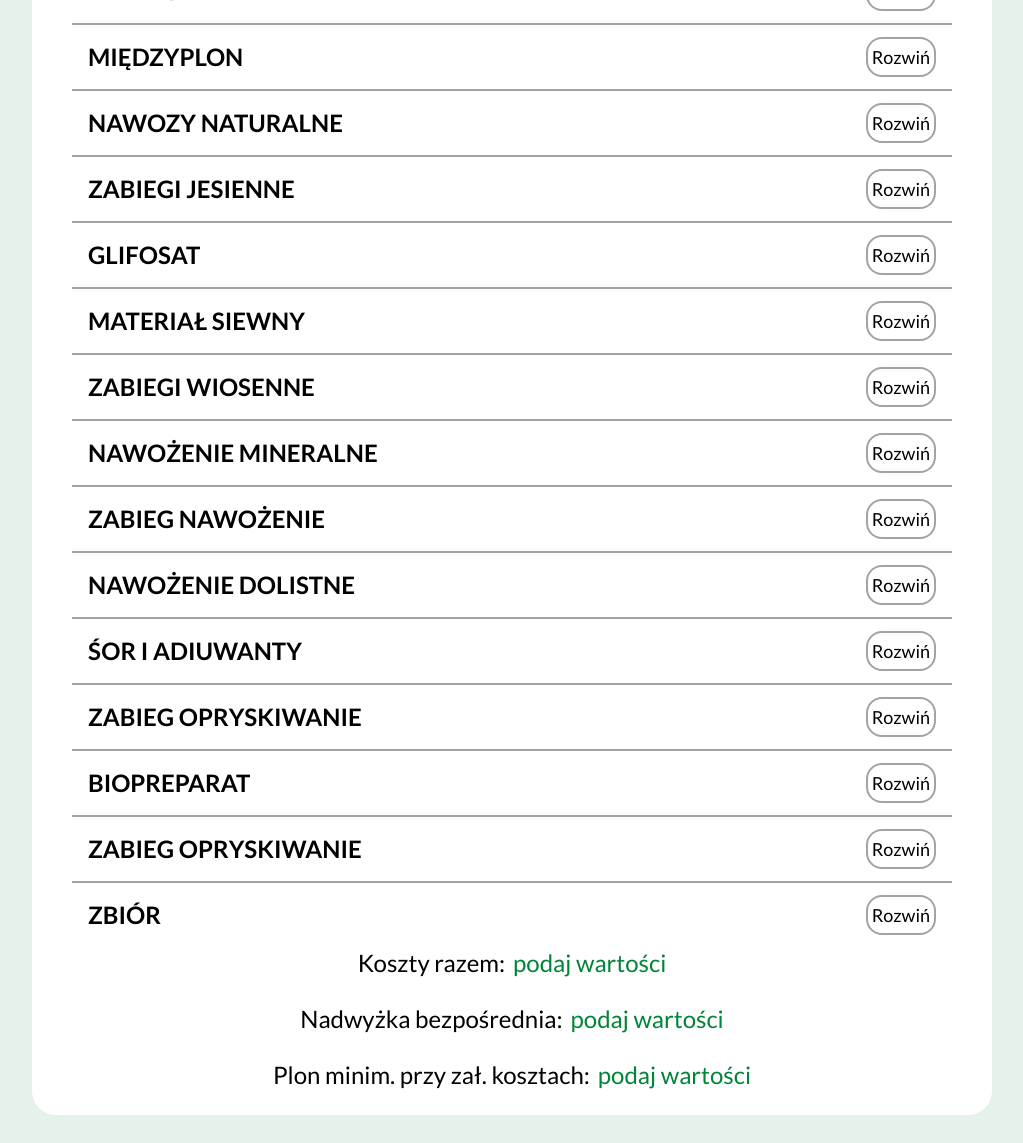
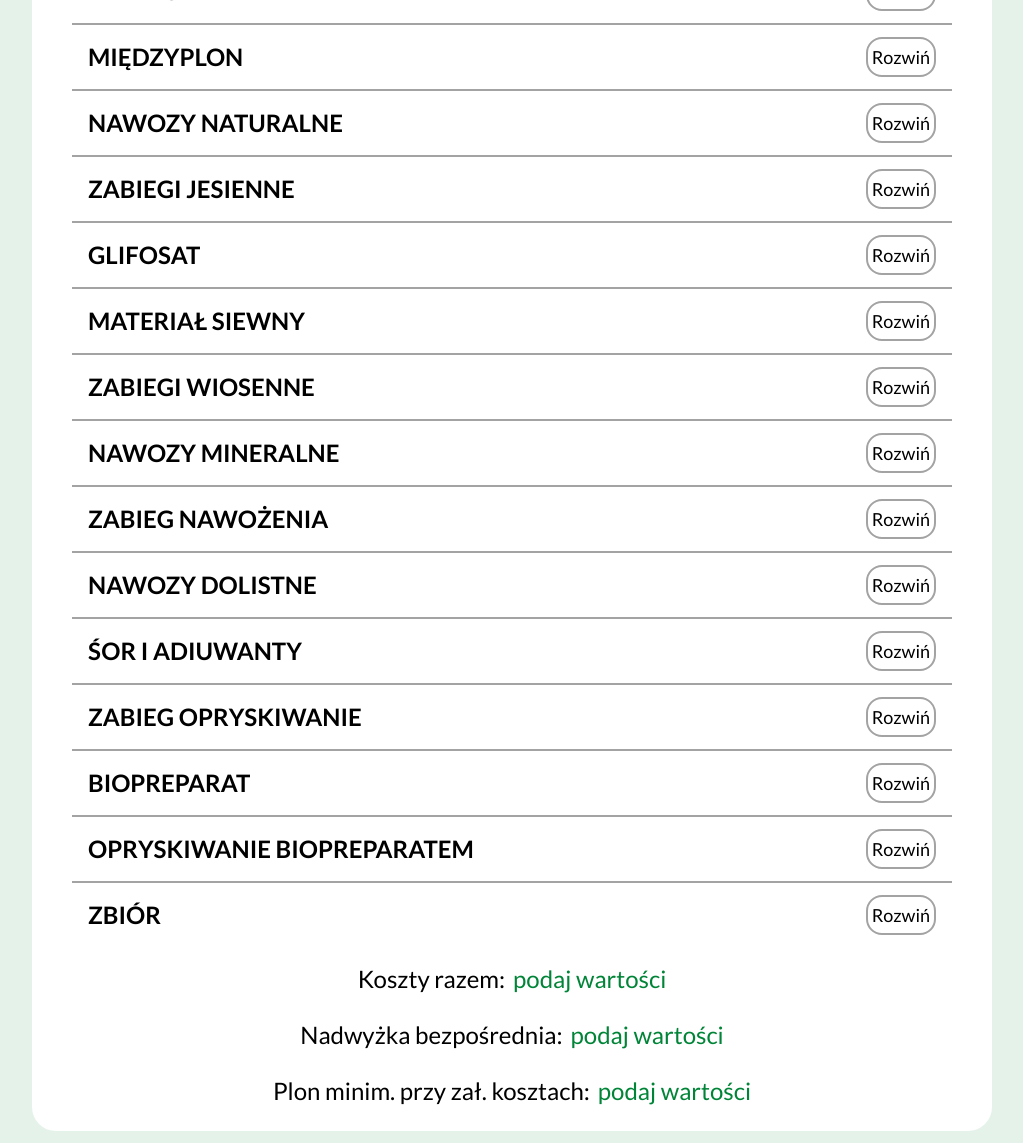
Before and after one commit to MescoCzubinski/kalkulacjaStraczkowe, a website: page src/index.html in a window 1280 px wide. Shown: the part 563-1706 px from the top of the page, without its empty margins (128-1151 px from the left). Drawn offline with Linux system fonts and the light colour scheme.

Commit message:
final version

```diff
--- a/src/calculationsScript.js
+++ b/src/calculationsScript.js
@@ -236,7 +236,7 @@ function mainContentLoad() {
     ],
     "Razem ekoschematy:",
     "zł/ha",
-    "",
+    "*domyślne wartości za rok 2024, wykasuj i wpisz aktualne",
     "all-check",
     (a, b, c, d, e, f, g, h, i, j) => a + b + c + d + e + f + g + h + i + j
   );
@@ -291,7 +291,7 @@ function mainContentLoad() {
     [
       { id: "cena-nawozu", name: "Cena nawozu:", placeholder: "cena 1 t naw. natur.", unit: "zł/t" },
       { id: "dawka-ha-nawozu", name: "Dawka na ha:", placeholder: "dawka naw. na 1 ha", unit: "t, m³/ha" },
-      { id: "koszt-stosowania", name: "Koszt stosowania:", placeholder: "koszt rozl./rozrzuc/", unit: "zł/ha" },
+      { id: "koszt-stosowania", name: "Koszt stosowania:", placeholder: "koszt rozrzuc./rozl.", unit: "zł/ha" },
       { id: "koszt-zaladunku", name: "Koszt załadunku:", placeholder: "koszt załad./pomp.", unit: "zł/t, m³" },
       { id: "czestotliowsc-nawozu", name: "Częstotliwość:", placeholder: "co ile lat", unit: "lat" },
     ],
@@ -319,7 +319,7 @@ function mainContentLoad() {
     "#glifosat",
     "glifosat",
     [
-      { id: "herbicyd-glifosan", name: "Herbicyd z glifosatem:", placeholder: "cena glifosatu", unit: "zł/l" },
+      { id: "herbicyd-glifosan", name: "Herbicyd z glifosatem:", placeholder: "cena herb. z glif.", unit: "zł/l" },
       { id: "dawka-herbicydu", name: "Dawka herbicydu na ha:", placeholder: "dawka herb. z glif.", unit: "l/ha" },
       { id: "adiuwant-glifosan", name: "Adiuwant do glifosatu:", placeholder: "cena adiuwanta", unit: "l, kg/ha" },
       { id: "dawka-adiuwanta", name: "Dawka adiuwanta na ha:", placeholder: "dawka adiuwanta", unit: "l, kg/ha" },
@@ -368,9 +368,9 @@ function mainContentLoad() {
     "#zbior",
     "zbiór",
     [
-      { id: "cena-koszenia", name: "Cena koszenia:", placeholder: "koszt kombajnu na ha", unit: "zł/ha" },
+      { id: "cena-koszenia", name: "Cena koszenia:", placeholder: "koszt kombajnu na 1 ha", unit: "zł/ha" },
       { id: "koszt-kilometrowki", name: "Koszt kilometrówki:", placeholder: "stawka za km wewn. gosp.", unit: "zł/km" },
-      { id: "dystans-transp", name: "Dystans transp. wewn.:", placeholder: "szacunk. dystans", unit: "km" },
+      { id: "dystans-transp", name: "Dystans transp. wewn.:", placeholder: "szacunkowy dystans", unit: "km" },
       { id: "cena-suszenia", name: "Cena suszenia:", placeholder: "koszt susz. tono-proc.", unit: "zł/t/%" },
       { id: "wilgt-zbior", name: "Wilgotność podczas zbioru:", placeholder: "", unit: "%" },
       { id: "wilgt-doc", name: "Wilgotność docelowa:", placeholder: "", unit: "%" },
@@ -383,9 +383,9 @@ function mainContentLoad() {
   );
   new CalculatorBlock(
     "#nawozenie-mineralne-zabieg",
-    "Zabieg nawożenie",
+    "zabieg nawożenia",
     [
-      { id: "koszt-nawozenia", name: "Koszt zabiegu nawożenia:", placeholder: "koszt nawożenia na ha", unit: "zł/ha" },
+      { id: "koszt-nawozenia", name: "Koszt zabiegu nawożenia:", placeholder: "koszt nawożenia na 1 ha", unit: "zł/ha" },
       { id: "czestotliwosc-nawozenia", name: "Częstotliwość zabiegu nawożenia:", placeholder: "ile razy na 1 ha", unit: "razy/ha" },
     ],
     "Koszt nawożenia",
@@ -398,7 +398,7 @@ function mainContentLoad() {
     "#adiuwant-zabieg",
     "Zabieg opryskiwanie",
     [
-      { id: "koszt-opryskiwania-ad", name: "Koszt zabiegu opryskiwania:", placeholder: "koszt nawożenia na ha", unit: "zł/ha" },
+      { id: "koszt-opryskiwania-ad", name: "Koszt zabiegu opryskiwania:", placeholder: "koszt oprysk. na 1 ha", unit: "zł/ha" },
       { id: "czestotliwosc-opryskiwania-ad", name: "Częstotliwość zabiegu opryskiwania:", placeholder: "ile razy na 1 ha", unit: "razy/ha" },
     ],
     "Koszt opryskiwania",
@@ -409,9 +409,9 @@ function mainContentLoad() {
   );
   new CalculatorBlock(
     "#biopreparat-zabieg",
-    "Zabieg opryskiwanie",
+    "Opryskiwanie biopreparatem",
     [
-      { id: "koszt-opryskiwania-bio", name: "Koszt zabiegu opryskiwania:", placeholder: "koszt nawożenia na ha", unit: "zł/ha" },
+      { id: "koszt-opryskiwania-bio", name: "Koszt zabiegu opryskiwania:", placeholder: "koszt stosowania na 1 ha", unit: "zł/ha" },
       { id: "czestotliwosc-opryskiwania-bio", name: "Częstotliwość zabiegu opryskiwania:", placeholder: "ile razy na 1 ha", unit: "razy/ha" },
     ],
     "Koszt opryskiwania",
@@ -435,12 +435,12 @@ function mainContentLoad() {
 
   new dynamicCalculatorBlock(
     "#nawozenie-mineralne",
-    "nawożenie mineralne",
+    "Nawozy mineralne",
     [
       {
         id: "koszt-jednostkowy-nm",
         name: "Koszt jednostkowy:",
-        placeholder: "koszt za t",
+        placeholder: "koszt za 1 t",
         unit: "zł/t",
       },
       {
@@ -450,18 +450,20 @@ function mainContentLoad() {
         unit: "kg/ha",
       },
     ],
+    "nazwa nawozu",
     "Koszt:",
     "zł",
-    (a, b) => a * b
+    (a, b) => a * b,
+    1000
   );
   new dynamicCalculatorBlock(
     "#nawozenie-dolistne",
-    "Nawożenie dolistne",
+    "Nawozy dolistne",
     [
       {
         id: "koszt-jednostkowy-dl",
         name: "Koszt jednostkowy:",
-        placeholder: "koszt za l, kg:",
+        placeholder: "koszt za 1 l, kg:",
         unit: "zł/l, kg",
       },
       {
@@ -471,9 +473,11 @@ function mainContentLoad() {
         unit: "l, kg/ha",
       },
     ],
+    "nazwa nawozu",
     "Koszt:",
     "zł",
-    (a, b) => a * b
+    (a, b) => a * b,
+    1
   );
   new dynamicCalculatorBlock(
     "#adiuwant",
@@ -492,9 +496,11 @@ function mainContentLoad() {
         unit: "l, kg/ha",
       },
     ],
+    "nazwa środka",
     "Koszt:",
     "zł",
-    (a, b) => a * b
+    (a, b) => a * b,
+    1
   );
   new dynamicCalculatorBlock(
     "#biopreparat",
@@ -503,7 +509,7 @@ function mainContentLoad() {
       {
         id: "koszt-jednostkowy-bio",
         name: "Koszt jednostkowy:",
-        placeholder: "koszt za l, kg:",
+        placeholder: "koszt za 1 l, kg:",
         unit: "zł/l, kg",
       },
       {
@@ -513,9 +519,11 @@ function mainContentLoad() {
         unit: "l, kg/ha",
       },
     ],
+    "nazwa biopreparatu",
     "Koszt:",
     "zł",
-    (a, b) => a * b
+    (a, b) => a * b,
+    1
   );
 }
 
@@ -533,6 +541,10 @@ document.querySelector("#reset").addEventListener("click", function () {
   document.querySelector("#material-siewny").innerHTML = "";
   document.querySelector("#zabiegi-wiosenne").innerHTML = "";
   document.querySelector("#nawozenie-mineralne").innerHTML = "";
+  document.querySelector("#nawozenie-dolistne").innerHTML = "";
+  document.querySelector("#nawozenie-mineralne-zabieg").innerHTML = "";
+  document.querySelector("#adiuwant-zabieg").innerHTML = "";
+  document.querySelector("#biopreparat-zabieg").innerHTML = "";
   document.querySelector("#adiuwant").innerHTML = "";
   document.querySelector("#biopreparat").innerHTML = "";
   document.querySelector("#zbior").innerHTML = "";
@@ -596,3 +608,8 @@ function calculateSum() {
 document.addEventListener("click", calculateSum);
 document.addEventListener("input", calculateSum);
 document.addEventListener("change", calculateSum);
+
+//nawożenie minerlane 1600 * 100 / 1000 -> 160
+//mineralne i doslistne: "nazwa nawozu"
+//ŚOR: "nazwa środka"
+//biopreparat: "nazwa biopreparatu"
--- a/src/dynamicCalculationScript.js
+++ b/src/dynamicCalculationScript.js
@@ -1,12 +1,14 @@
 class dynamicCalculatorBlock {
-  constructor(containerId, containerName, inputs, resultText, resultUnit, calculation) {
+  constructor(containerId, containerName, inputs, sectionName, resultText, resultUnit, calculation, divider) {
     this.container = document.querySelector(containerId);
     this.containerId = containerId.toLowerCase();
     this.containerName = containerName;
     this.inputs = inputs;
+    this.sectionName = sectionName;
     this.resultText = resultText;
     this.resultUnit = resultUnit;
     this.calculation = calculation;
+    this.divider = divider;
     this.sections = [];
     this.sectionsId = 0;
     this.inputElements = [];
@@ -27,7 +29,7 @@ class dynamicCalculatorBlock {
     let inputName = document.createElement("input");
     inputName.type = "text";
     inputName.id = this.containerName + "-" + this.sectionsId;
-    inputName.placeholder = "Nazwa";
+    inputName.placeholder = this.sectionName;
     inputName.classList.add("w-full", "h-12", "pl-2", "mb-5", "text-xl", "border-2", "border-bg-info", "rounded-3xl", "hover:bg-bg-info/25", "textInput");
     let buttonDelete = document.createElement("input");
     buttonDelete.type = "button";
@@ -95,7 +97,7 @@ class dynamicCalculatorBlock {
     const calculateResult = () => {
       let values = sectionInputs.map((input) => Number(input.value) || 0);
 
-      let result = values[0] * values[1];
+      let result = (values[0] * values[1]) / this.divider;
       if (result !== 0 && result !== Infinity && !isNaN(result)) {
         resultValue.innerHTML = result.toLocaleString("pl-PL", { minimumFractionDigits: 2, maximumFractionDigits: 2 }) + ` ${this.resultUnit}`;
       } else {
@@ -147,7 +149,7 @@ class dynamicCalculatorBlock {
 
     let buttonAdd = document.createElement("input");
     buttonAdd.type = "button";
-    buttonAdd.value = "dodaj kalkulator";
+    buttonAdd.value = "dodaj kolejny";
     buttonAdd.classList.add("flex", "justify-content", "w-48", "h-12", "mt-4", "ml-auto", "mr-auto", "text-xl", "text-bg-info", "border-2", "border-bg-info", "rounded-3xl", "hover:bg-bg-info/25", "add-button");
     containerContent.appendChild(buttonAdd);
 
@@ -171,6 +173,7 @@ class dynamicCalculatorBlock {
       let newSection = this.sections[this.sections.length - 1];
       this.container.querySelector(".show-hide-content > div").appendChild(newSection);
       this.calculateMainResult();
+      recalculateSectionHeight();
     });
   }
 
@@ -188,6 +191,7 @@ class dynamicCalculatorBlock {
       }
     });
 
+    total /= this.divider;
     let mainResultElement = document.getElementById(this.containerId.replace("#", "") + "-result");
     if (total !== Infinity && !isNaN(total) && total !== 0) {
       mainResultElement.textContent = total.toLocaleString("pl-PL", { minimumFractionDigits: 2, maximumFractionDigits: 2 }) + ` ${this.resultUnit}`;
--- a/src/index.html
+++ b/src/index.html
@@ -67,7 +67,8 @@
         <div id="biopreparat-zabieg"></div>
         <div class="w-11/12 border-t-2 border-bg-info m-auto"></div>
         <div id="zbior"></div>
-        <div class="w-full flex justify-center text-2xl gap-2 mb-6 flex-wrap">
+        <!-- <div class="w-11/12 border-t-2 border-bg-info m-auto"></div> -->
+        <div class="w-full flex justify-center text-2xl gap-2 mt-4 mb-6 flex-wrap">
           <div>Koszty razem:</div>
           <div id="suma-kosztow" class="text-top-agrar-green">podaj wartości</div>
         </div>
```
Also changed, not shown: src/output.css.
